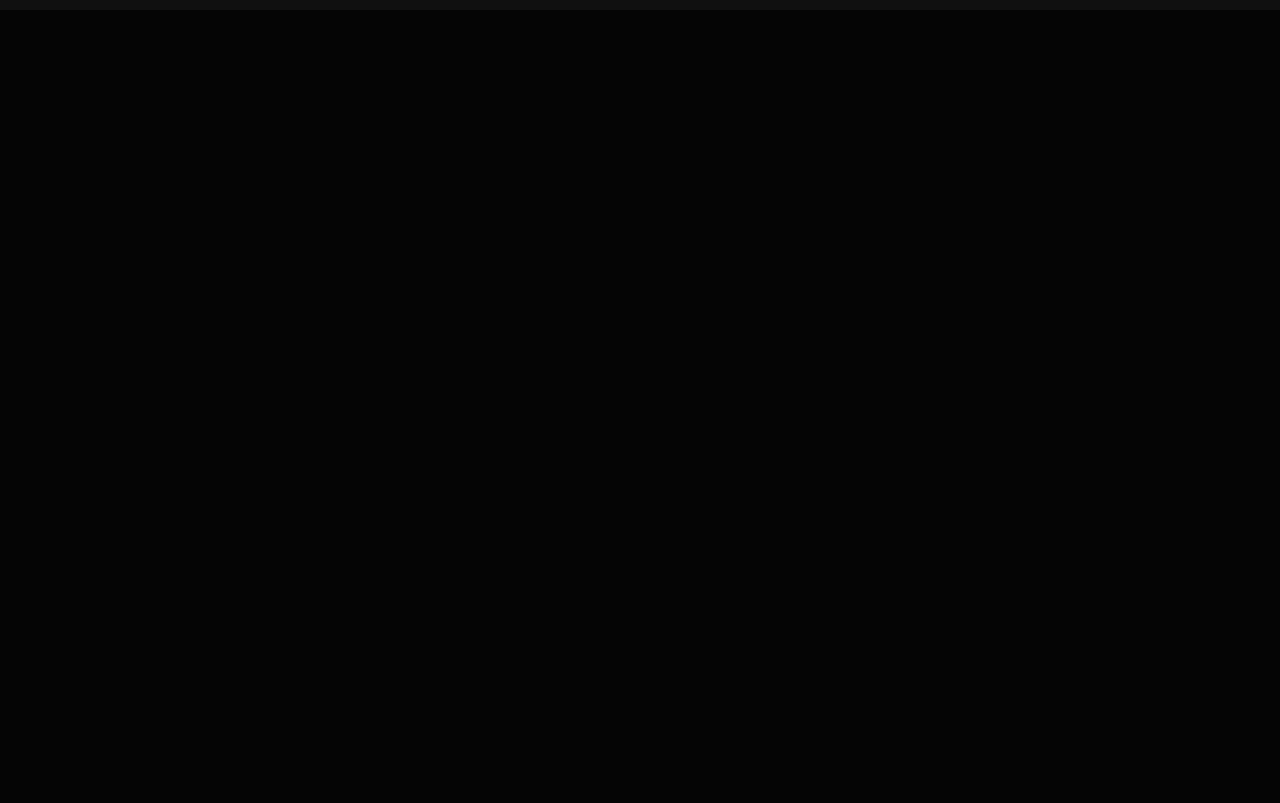
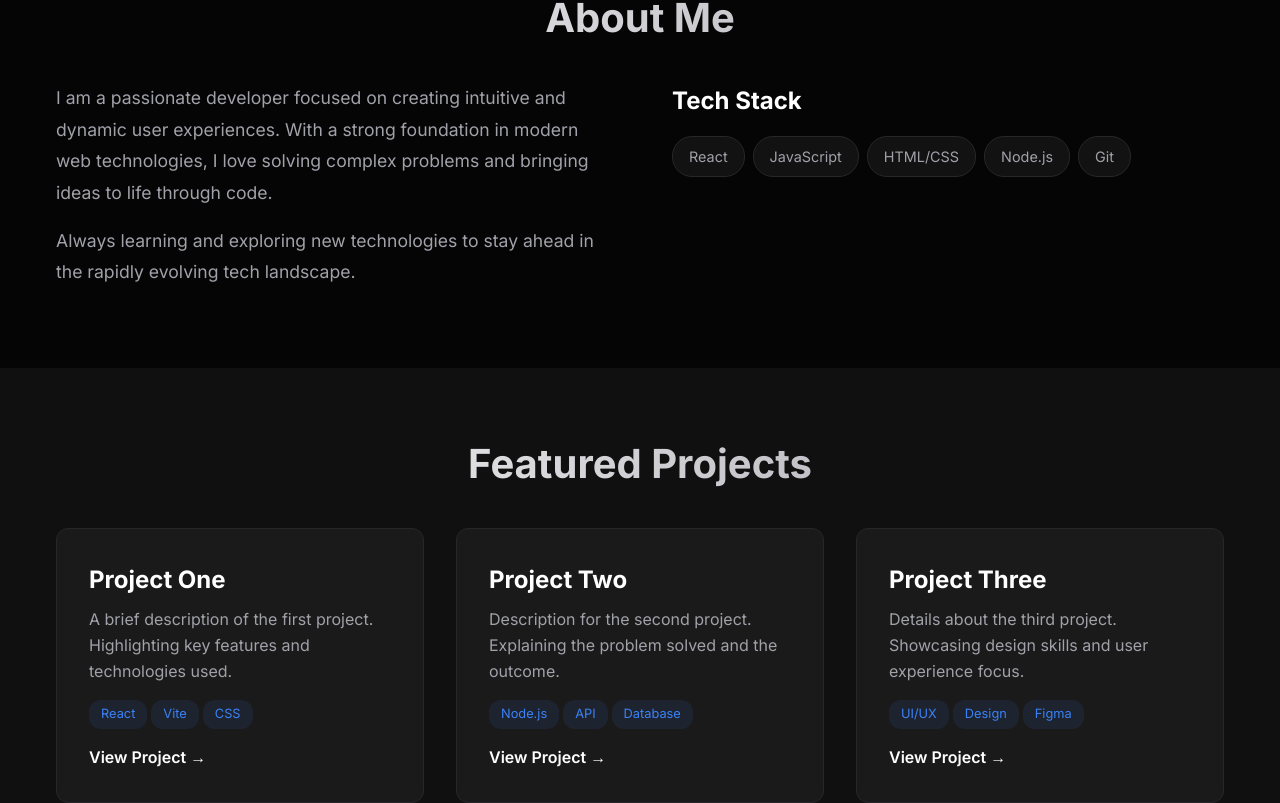
Before and after one commit to KeonhoChu/KeonhoChu.github.io, a React (Vite) app: page / in a window 1280 px wide. Shown: the part 878-1681 px from the top of the page. Before the commit the page ends 888 px from the top, so only its background shows below. Built offline with nearby package versions, Linux system fonts and the light colour scheme.

Commit message:
Feat: Update Hero content and add About/Projects sections

```diff
--- a/src/App.jsx
+++ b/src/App.jsx
@@ -1,6 +1,8 @@
 import React from 'react';
 import Header from './components/Header';
 import Hero from './components/Hero';
+import About from './components/About';
+import Projects from './components/Projects';
 import Footer from './components/Footer';
 import './App.css';
 
@@ -10,7 +12,8 @@ function App() {
       <Header />
       <main>
         <Hero />
-        {/* Additional sections can be added here */}
+        <About />
+        <Projects />
       </main>
       <Footer />
     </div>
--- /dev/null
+++ b/src/components/About.css
@@ -0,0 +1,64 @@
+.about {
+    padding: var(--spacing-xl) 0;
+    background-color: var(--bg-primary);
+}
+
+.section-title {
+    font-size: 2.5rem;
+    font-weight: 700;
+    margin-bottom: var(--spacing-lg);
+    text-align: center;
+    background: linear-gradient(to right, #fff, #a1a1aa);
+    -webkit-background-clip: text;
+    background-clip: text;
+    -webkit-text-fill-color: transparent;
+}
+
+.about-grid {
+    display: grid;
+    grid-template-columns: 1fr 1fr;
+    gap: var(--spacing-xl);
+    align-items: start;
+}
+
+.about-text p {
+    color: var(--text-secondary);
+    margin-bottom: var(--spacing-md);
+    font-size: 1.1rem;
+    line-height: 1.8;
+}
+
+.skills-title {
+    font-size: 1.5rem;
+    margin-bottom: var(--spacing-md);
+    color: var(--text-primary);
+}
+
+.skills-list {
+    display: flex;
+    flex-wrap: wrap;
+    gap: var(--spacing-sm);
+}
+
+.skill-tag {
+    padding: 0.5rem 1rem;
+    background: rgba(255, 255, 255, 0.05);
+    border: 1px solid var(--border-color);
+    border-radius: 20px;
+    color: var(--text-secondary);
+    font-size: 0.9rem;
+    transition: all var(--transition-fast);
+}
+
+.skill-tag:hover {
+    border-color: var(--accent-primary);
+    color: var(--accent-primary);
+    background: rgba(59, 130, 246, 0.1);
+}
+
+@media (max-width: 768px) {
+    .about-grid {
+        grid-template-columns: 1fr;
+        gap: var(--spacing-lg);
+    }
+}
--- /dev/null
+++ b/src/components/About.jsx
@@ -0,0 +1,36 @@
+import React from 'react';
+import './About.css';
+
+const About = () => {
+    return (
+        <section className="about" id="about">
+            <div className="container about-content">
+                <h2 className="section-title">About Me</h2>
+                <div className="about-grid">
+                    <div className="about-text">
+                        <p>
+                            I am a passionate developer focused on creating intuitive and dynamic user experiences.
+                            With a strong foundation in modern web technologies, I love solving complex problems
+                            and bringing ideas to life through code.
+                        </p>
+                        <p>
+                            Always learning and exploring new technologies to stay ahead in the rapidly evolving tech landscape.
+                        </p>
+                    </div>
+                    <div className="skills-container">
+                        <h3 className="skills-title">Tech Stack</h3>
+                        <div className="skills-list">
+                            <span className="skill-tag">React</span>
+                            <span className="skill-tag">JavaScript</span>
+                            <span className="skill-tag">HTML/CSS</span>
+                            <span className="skill-tag">Node.js</span>
+                            <span className="skill-tag">Git</span>
+                        </div>
+                    </div>
+                </div>
+            </div>
+        </section>
+    );
+};
+
+export default About;
--- a/src/components/Footer.jsx
+++ b/src/components/Footer.jsx
@@ -6,11 +6,10 @@ const Footer = () => {
         <footer className="footer">
             <div className="container footer-content">
                 <div className="footer-left">
-                    <p>&copy; {new Date().getFullYear()} Portfolio. All rights reserved.</p>
+                    <p>&copy; {new Date().getFullYear()} KeonhoChu. All rights reserved.</p>
                 </div>
                 <div className="footer-right">
-                    <a href="https://github.com" target="_blank" rel="noopener noreferrer" className="social-link">GitHub</a>
-                    <a href="https://twitter.com" target="_blank" rel="noopener noreferrer" className="social-link">Twitter</a>
+                    <a href="https://github.com/KeonhoChu" target="_blank" rel="noopener noreferrer" className="social-link">GitHub</a>
                     <a href="https://linkedin.com" target="_blank" rel="noopener noreferrer" className="social-link">LinkedIn</a>
                 </div>
             </div>
--- a/src/components/Header.jsx
+++ b/src/components/Header.jsx
@@ -6,16 +6,8 @@ const Header = () => {
     <header className="header">
       <div className="container header-content">
         <div className="logo">
-          <span className="logo-text">Portfolio</span>
+          <span className="logo-text">CHUUUU___</span>
         </div>
-        <nav className="nav">
-          <ul className="nav-list">
-            <li><a href="#home" className="nav-link">Home</a></li>
-            <li><a href="#projects" className="nav-link">Projects</a></li>
-            <li><a href="#about" className="nav-link">About</a></li>
-            <li><a href="#contact" className="nav-link">Contact</a></li>
-          </ul>
-        </nav>
       </div>
     </header>
   );
--- a/src/components/Hero.jsx
+++ b/src/components/Hero.jsx
@@ -6,12 +6,12 @@ const Hero = () => {
         <section className="hero" id="home">
             <div className="container hero-content">
                 <h1 className="hero-title">
-                    Building the <br />
-                    <span className="gradient-text">Future Web</span>
+                    Hello, I'm <br />
+                    <span className="gradient-text">Keonho Chu</span>
                 </h1>
                 <p className="hero-subtitle">
-                    Creating premium digital experiences with modern technologies.
-                    Focusing on performance, accessibility, and design.
+                    AI Engineer & Researcher. <br />
+                    Building meaningful AI experiences.
                 </p>
                 <div className="hero-actions">
                     <button className="btn btn-primary">View Projects</button>
--- /dev/null
+++ b/src/components/Projects.css
@@ -0,0 +1,61 @@
+.projects {
+    padding: var(--spacing-xl) 0;
+    background-color: var(--bg-secondary);
+}
+
+.projects-grid {
+    display: grid;
+    grid-template-columns: repeat(auto-fit, minmax(300px, 1fr));
+    gap: var(--spacing-lg);
+}
+
+.project-card {
+    background: var(--bg-tertiary);
+    border: 1px solid var(--border-color);
+    border-radius: 12px;
+    padding: var(--spacing-lg);
+    transition: transform var(--transition-fast), border-color var(--transition-fast);
+}
+
+.project-card:hover {
+    transform: translateY(-5px);
+    border-color: var(--accent-primary);
+}
+
+.project-title {
+    font-size: 1.5rem;
+    margin-bottom: var(--spacing-sm);
+    color: var(--text-primary);
+}
+
+.project-description {
+    color: var(--text-secondary);
+    margin-bottom: var(--spacing-md);
+    line-height: 1.6;
+}
+
+.project-tags {
+    display: flex;
+    flex-wrap: wrap;
+    gap: var(--spacing-xs);
+    margin-bottom: var(--spacing-md);
+}
+
+.project-tag {
+    font-size: 0.8rem;
+    color: var(--accent-primary);
+    background: rgba(59, 130, 246, 0.1);
+    padding: 0.25rem 0.75rem;
+    border-radius: 12px;
+}
+
+.project-link {
+    display: inline-block;
+    font-weight: 600;
+    color: var(--text-primary);
+    margin-top: auto;
+}
+
+.project-link:hover {
+    color: var(--accent-primary);
+}
--- /dev/null
+++ b/src/components/Projects.jsx
@@ -0,0 +1,54 @@
+import React from 'react';
+import './Projects.css';
+
+const Projects = () => {
+    const projects = [
+        {
+            id: 1,
+            title: "Project One",
+            description: "A brief description of the first project. Highlighting key features and technologies used.",
+            tags: ["React", "Vite", "CSS"],
+            link: "#"
+        },
+        {
+            id: 2,
+            title: "Project Two",
+            description: "Description for the second project. Explaining the problem solved and the outcome.",
+            tags: ["Node.js", "API", "Database"],
+            link: "#"
+        },
+        {
+            id: 3,
+            title: "Project Three",
+            description: "Details about the third project. Showcasing design skills and user experience focus.",
+            tags: ["UI/UX", "Design", "Figma"],
+            link: "#"
+        }
+    ];
+
+    return (
+        <section className="projects" id="projects">
+            <div className="container">
+                <h2 className="section-title">Featured Projects</h2>
+                <div className="projects-grid">
+                    {projects.map((project) => (
+                        <div key={project.id} className="project-card">
+                            <div className="project-content">
+                                <h3 className="project-title">{project.title}</h3>
+                                <p className="project-description">{project.description}</p>
+                                <div className="project-tags">
+                                    {project.tags.map(tag => (
+                                        <span key={tag} className="project-tag">{tag}</span>
+                                    ))}
+                                </div>
+                                <a href={project.link} className="project-link">View Project →</a>
+                            </div>
+                        </div>
+                    ))}
+                </div>
+            </div>
+        </section>
+    );
+};
+
+export default Projects;
```
